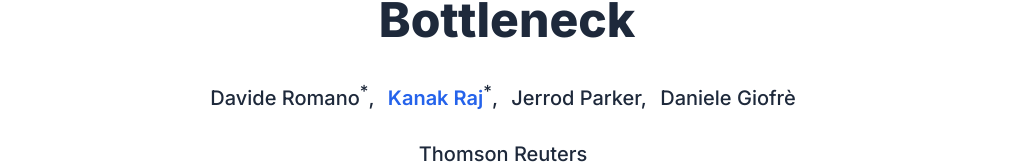
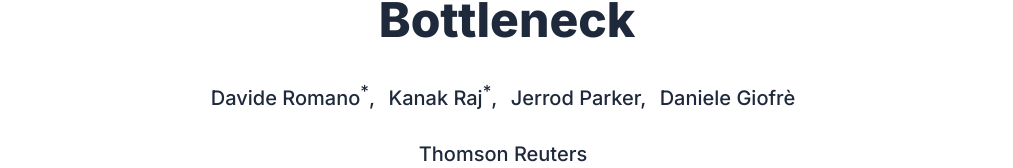
Before and after one commit to kanak8278/tts-in-the-wild, a plain HTML site: page index.html in a window 1280 px wide. Shown: the part 176-344 px from the top of the page, without its empty margins (133-1146 px from the left). Drawn offline with nearby package versions, Linux system fonts and the light colour scheme; some icons are missing.

Commit message:
Make author name plain text, no link

```diff
--- a/index.html
+++ b/index.html
@@ -72,7 +72,7 @@
 
             <div class="is-size-5 publication-authors">
               <span class="author-block">Davide Romano<sup>*</sup>,</span>
-              <span class="author-block"><a href="https://kanakraj.dev" target="_blank" rel="noopener">Kanak Raj</a><sup>*</sup>,</span>
+              <span class="author-block">Kanak Raj<sup>*</sup>,</span>
               <span class="author-block">Jerrod Parker,</span>
               <span class="author-block">Daniele Giofr&egrave;</span>
             </div>
```
